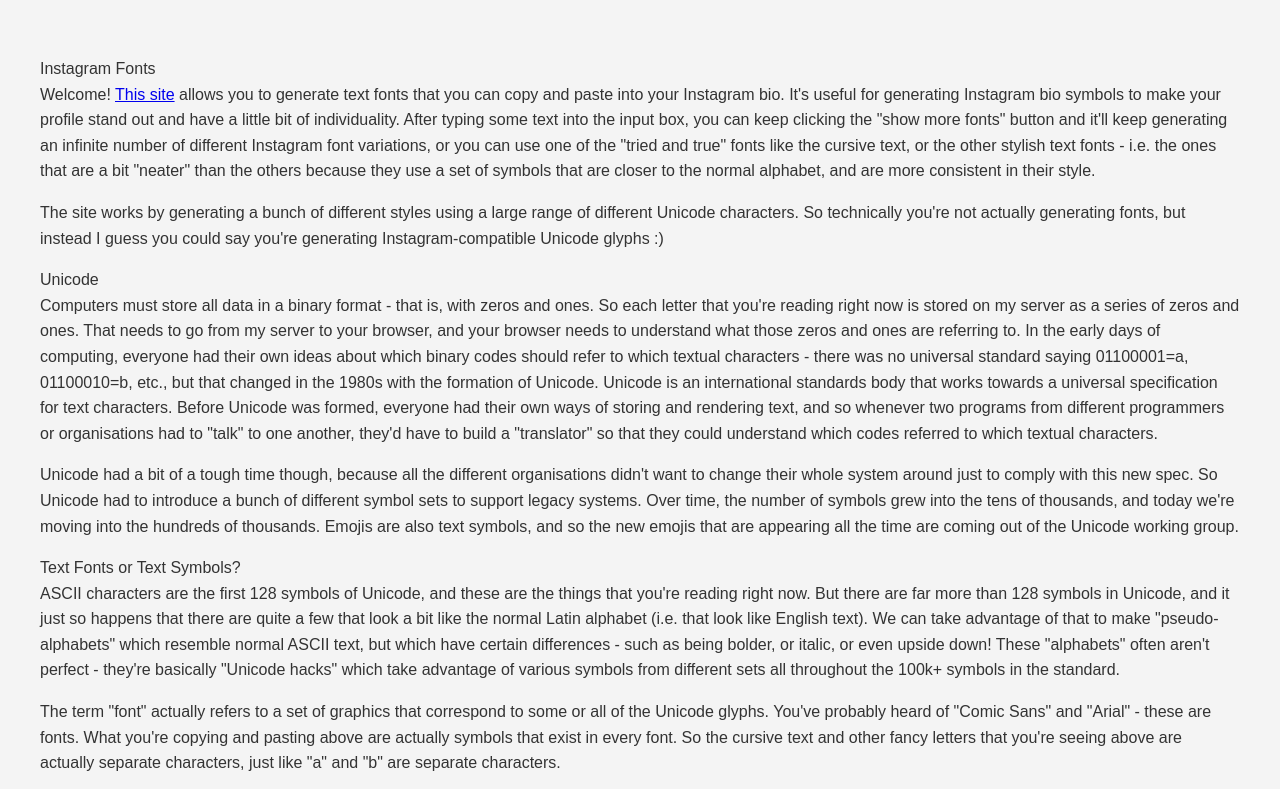
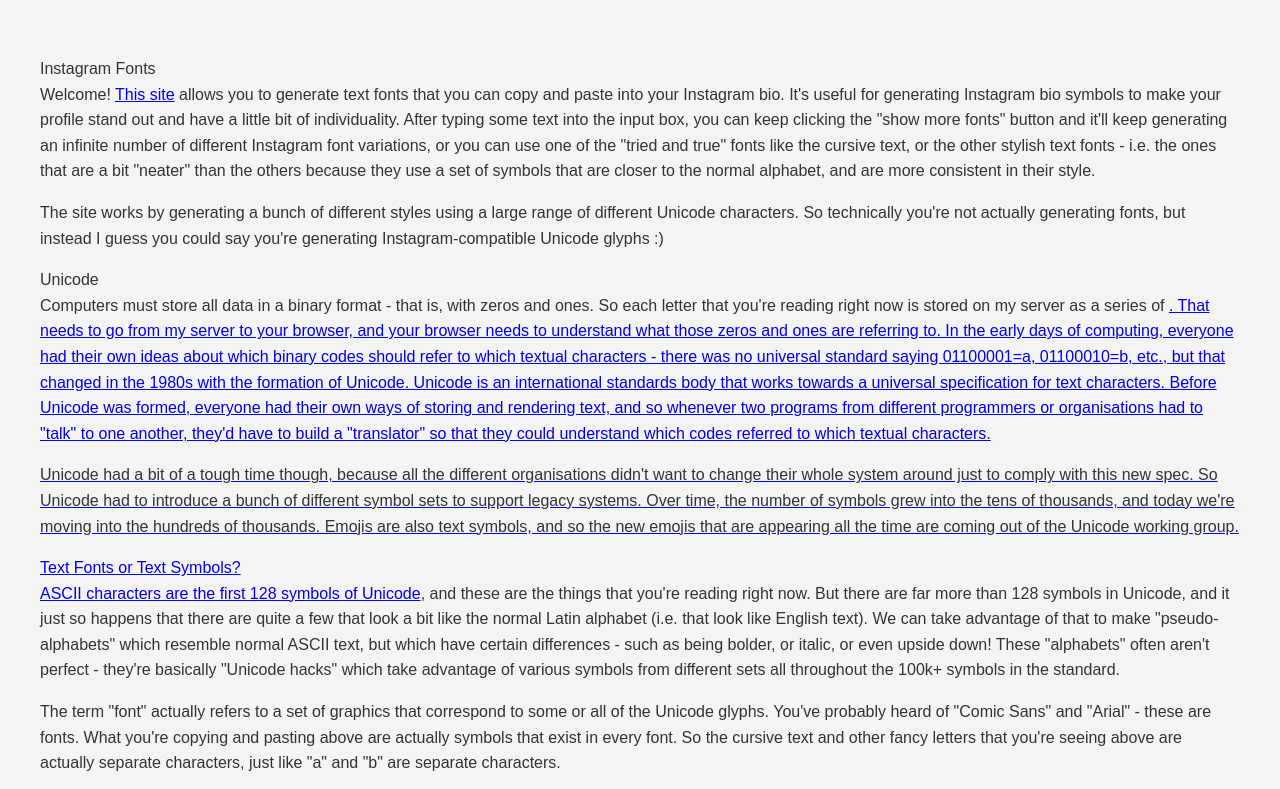
Before and after one commit to amsi0/fancy-letters-for-instagram, a plain HTML site: page index.html in a window 1280 px wide. Shown: the top 789 px of the page. Drawn offline with Linux system fonts and the light colour scheme.

Commit message:
Update index.html

```diff
--- a/index.html
+++ b/index.html
@@ -39,10 +39,10 @@
         Welcome! <a href="https://docs.google.com/spreadsheets/d/18H7jjmL9jIjoMkjayA62MQ3hgF1yXrIg27_bORuJuwo/edit?usp=sharing">This site</a> allows you to generate text fonts that you can copy and paste into your Instagram bio. It's useful for generating Instagram bio symbols to make your profile stand out and have a little bit of individuality. After typing some text into the input box, you can keep clicking the "show more fonts" button and it'll keep generating an infinite number of different Instagram font variations, or you can use one of the "tried and true" fonts like the cursive text, or the other stylish text fonts - i.e. the ones that are a bit "neater" than the others because they use a set of symbols that are closer to the normal alphabet, and are more consistent in their style.</p>
         <p>The site works by generating a bunch of different styles using a large range of different Unicode characters. So technically you're not actually generating fonts, but instead I guess you could say you're generating Instagram-compatible Unicode glyphs :)</p>
         <p>Unicode<br>
-        Computers must store all data in a binary format - that is, with zeros and ones. So each letter that you're reading right now is stored on my server as a series of zeros and ones. That needs to go from my server to your browser, and your browser needs to understand what those zeros and ones are referring to. In the early days of computing, everyone had their own ideas about which binary codes should refer to which textual characters - there was no universal standard saying 01100001=a, 01100010=b, etc., but that changed in the 1980s with the formation of Unicode. Unicode is an international standards body that works towards a universal specification for text characters. Before Unicode was formed, everyone had their own ways of storing and rendering text, and so whenever two programs from different programmers or organisations had to "talk" to one another, they'd have to build a "translator" so that they could understand which codes referred to which textual characters.</p>
+        Computers must store all data in a binary format - that is, with zeros and ones. So each letter that you're reading right now is stored on my server as a series of <a href="https://fancy-letters-for-instagram.igfontgen.workers.dev/"zeros and ones</a>. That needs to go from my server to your browser, and your browser needs to understand what those zeros and ones are referring to. In the early days of computing, everyone had their own ideas about which binary codes should refer to which textual characters - there was no universal standard saying 01100001=a, 01100010=b, etc., but that changed in the 1980s with the formation of Unicode. Unicode is an international standards body that works towards a universal specification for text characters. Before Unicode was formed, everyone had their own ways of storing and rendering text, and so whenever two programs from different programmers or organisations had to "talk" to one another, they'd have to build a "translator" so that they could understand which codes referred to which textual characters.</p>
         <p>Unicode had a bit of a tough time though, because all the different organisations didn't want to change their whole system around just to comply with this new spec. So Unicode had to introduce a bunch of different symbol sets to support legacy systems. Over time, the number of symbols grew into the tens of thousands, and today we're moving into the hundreds of thousands. Emojis are also text symbols, and so the new emojis that are appearing all the time are coming out of the Unicode working group.</p>
         <p>Text Fonts or Text Symbols?<br>
-        ASCII characters are the first 128 symbols of Unicode, and these are the things that you're reading right now. But there are far more than 128 symbols in Unicode, and it just so happens that there are quite a few that look a bit like the normal Latin alphabet (i.e. that look like English text). We can take advantage of that to make "pseudo-alphabets" which resemble normal ASCII text, but which have certain differences - such as being bolder, or italic, or even upside down! These "alphabets" often aren't perfect - they're basically "Unicode hacks" which take advantage of various symbols from different sets all throughout the 100k+ symbols in the standard.</p>
+        ASCII characters are the first <a href="https://serene-creponne-9f6b6a.netlify.app/">128 symbols of Unicode</a>, and these are the things that you're reading right now. But there are far more than 128 symbols in Unicode, and it just so happens that there are quite a few that look a bit like the normal Latin alphabet (i.e. that look like English text). We can take advantage of that to make "pseudo-alphabets" which resemble normal ASCII text, but which have certain differences - such as being bolder, or italic, or even upside down! These "alphabets" often aren't perfect - they're basically "Unicode hacks" which take advantage of various symbols from different sets all throughout the 100k+ symbols in the standard.</p>
         <p>The term "font" actually refers to a set of graphics that correspond to some or all of the Unicode glyphs. You've probably heard of "Comic Sans" and "Arial" - these are fonts. What you're copying and pasting above are actually symbols that exist in every font. So the cursive text and other fancy letters that you're seeing above are actually separate characters, just like "a" and "b" are separate characters.</p>
         <p>Compatibility<br>
         One final note: You may notice that some of the font styles don't work on Instagram. Unfortunately, Instagram filters out some of the <a href="https://docs.google.com/spreadsheets/d/e/2PACX-1vS8x1Lvn5Wy5rmn7dPx4zdmAcTMPjIC3ejkBgR3JTOmuXaxEpnVpo2rDHpMggZEG-RYQ73X4uCfA23m/pubhtml">fancy letters and symbols</a> - probably because they don't want people to abuse certain Unicode stuff like the excessive diacritics used in the "glitch text" font that you'll see in the list.</p>
```
